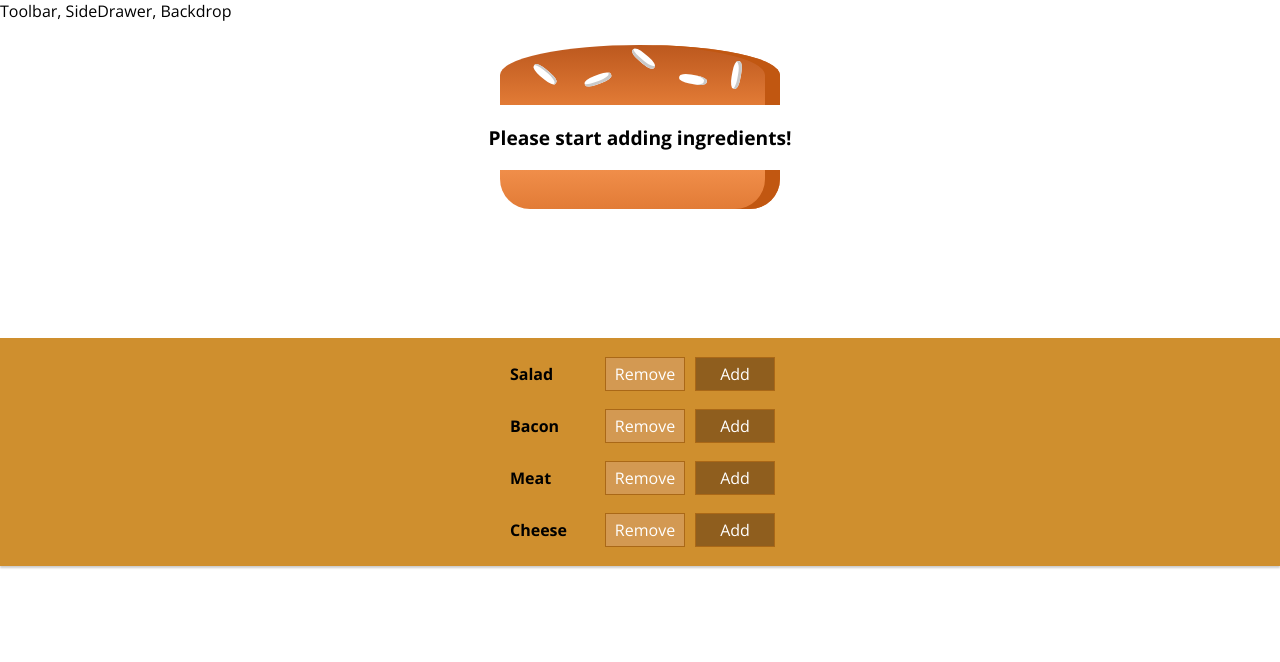
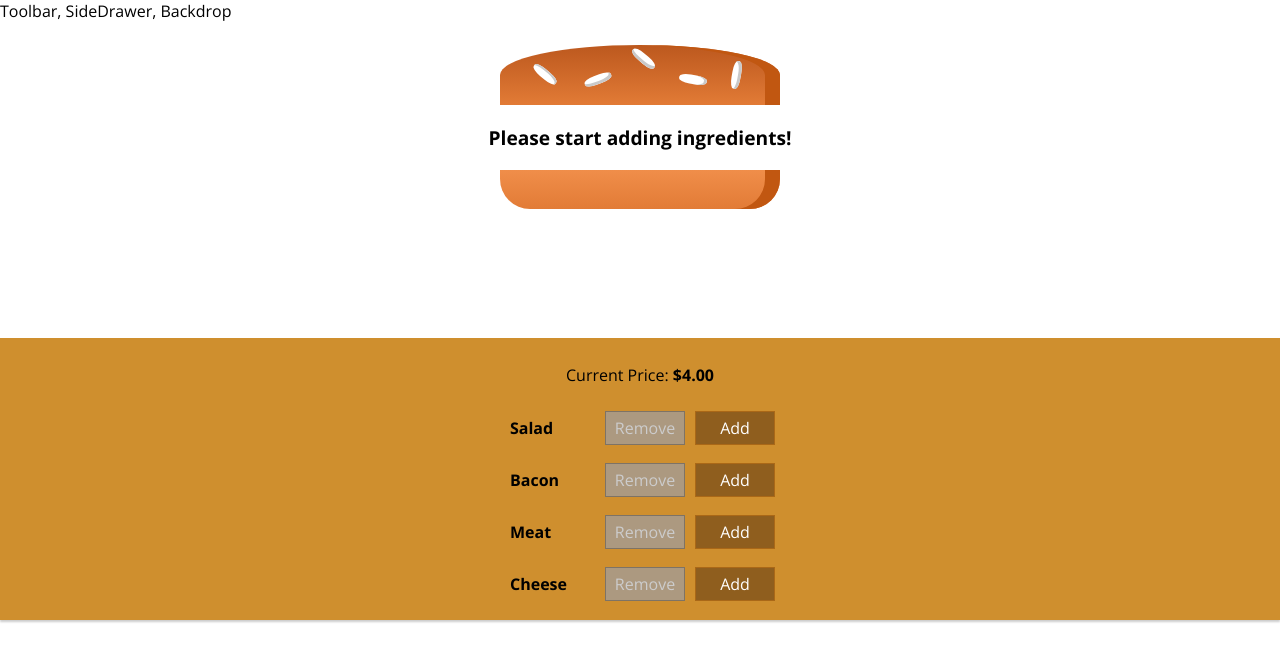
Before and after one commit to dylanmestyanek/react-follow-along, a React (Create React App) app: page / in a window 1280 px wide. Shown: the top 662 px of the page. Built offline with nearby package versions, Linux system fonts and the light colour scheme.

Commit message:
Add/Remove functionality is working and burger price is displayed

```diff
--- a/src/components/Burger/BuildControls/BuildControl/BuildControl.js
+++ b/src/components/Burger/BuildControls/BuildControl/BuildControl.js
@@ -4,7 +4,11 @@ import './BuildControl.css';
 const BuildControl = (props) => (
     <div className="BuildControl">
         <div className="Label">{props.label}</div>
-        <button className="Less" onClick={() => props.removeIngredient(props.type)}>Remove</button>
+        <button
+            className="Less"
+            onClick={() => props.removeIngredient(props.type)}
+            disabled={props.disabledInfo}
+        >Remove</button>
         <button className="More" onClick={() => props.addIngredient(props.type)}>Add</button>
     </div>
 );
--- a/src/components/Burger/BuildControls/BuildControls.js
+++ b/src/components/Burger/BuildControls/BuildControls.js
@@ -11,6 +11,7 @@ const controls = [
 
 const BuildControls = props => (
     <div className="BuildControls">
+        <p>Current Price: <strong>${(props.price).toFixed(2)}</strong></p>
         {
             controls.map(control => <BuildControl
                 key={control.label}
@@ -18,6 +19,7 @@ const BuildControls = props => (
                 type={control.type}
                 addIngredient={props.addIngredient}
                 removeIngredient={props.removeIngredient}
+                disabledInfo={props.disabledInfo[control.type]}
             /> )
         }
     </div>
--- a/src/containers/BurgerBuilder/BurgerBuilder.js
+++ b/src/containers/BurgerBuilder/BurgerBuilder.js
@@ -38,6 +38,7 @@ class BurgerBuilder extends Component {
     };
 
     removeIngredientHandler = type => {
+        if (this.state.ingredients[type] > 0) {
             this.setState({
                 ingredients: {
                     ...this.state.ingredients,
@@ -45,15 +46,26 @@ class BurgerBuilder extends Component {
                 },
                 totalPrice: this.state.totalPrice - INGREDIENT_PRICES[type]
             })
+        }
     };
 
     render() {
+        const disabledInfo = {
+            ...this.state.ingredients
+        };
+
+        for (let key in disabledInfo) {
+            disabledInfo[key] = disabledInfo[key] <= 0
+        }
+
         return (
             <>
                 <Burger ingredients={this.state.ingredients} />
                 <BuildControls
+                    disabledInfo={disabledInfo}
                     addIngredient={this.addIngredientHandler}
                     removeIngredient={this.removeIngredientHandler}
+                    price={this.state.totalPrice}
                 />
             </>
         );
```
Lines whose indentation alone changed are shown as unchanged.
